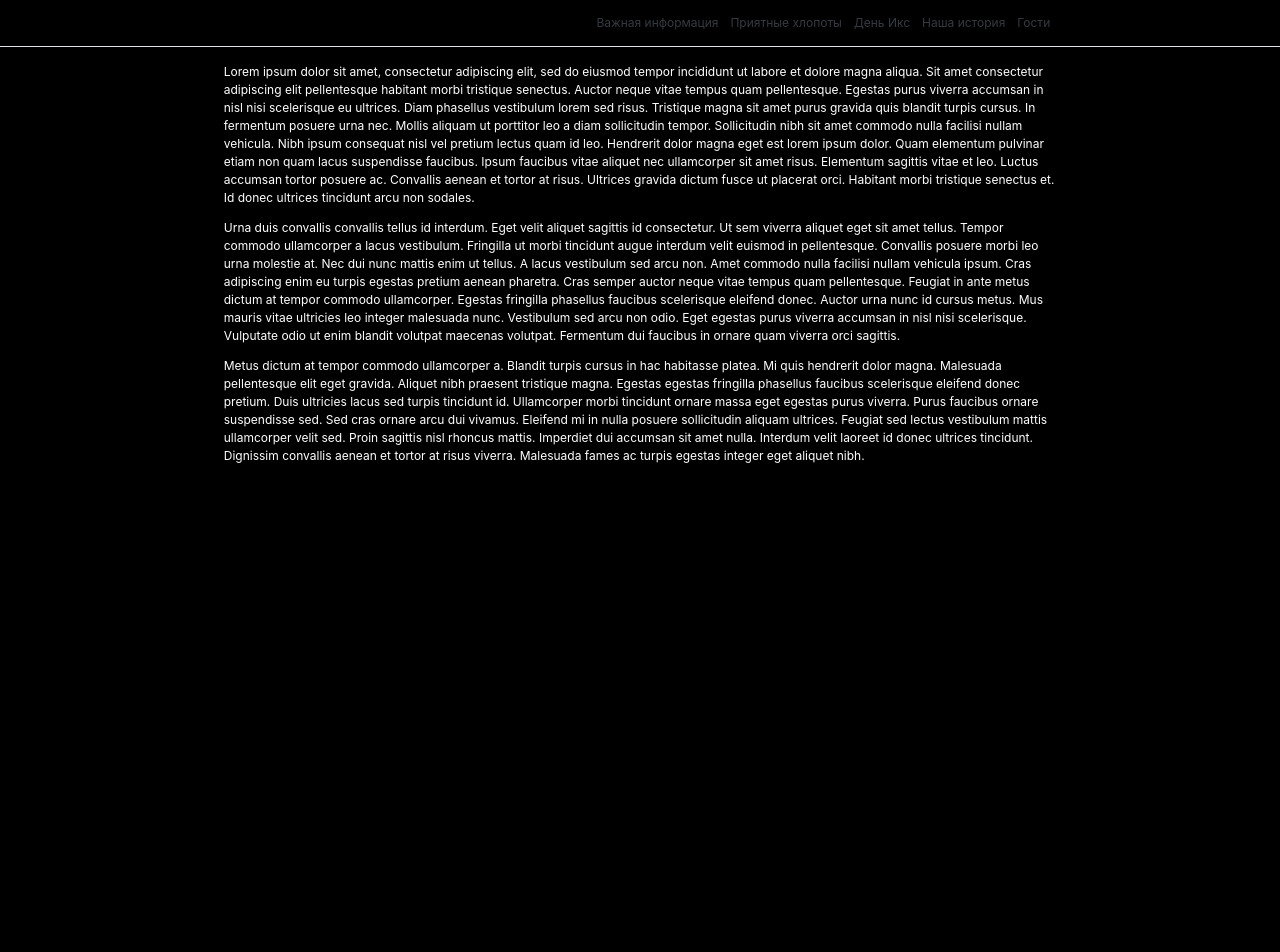
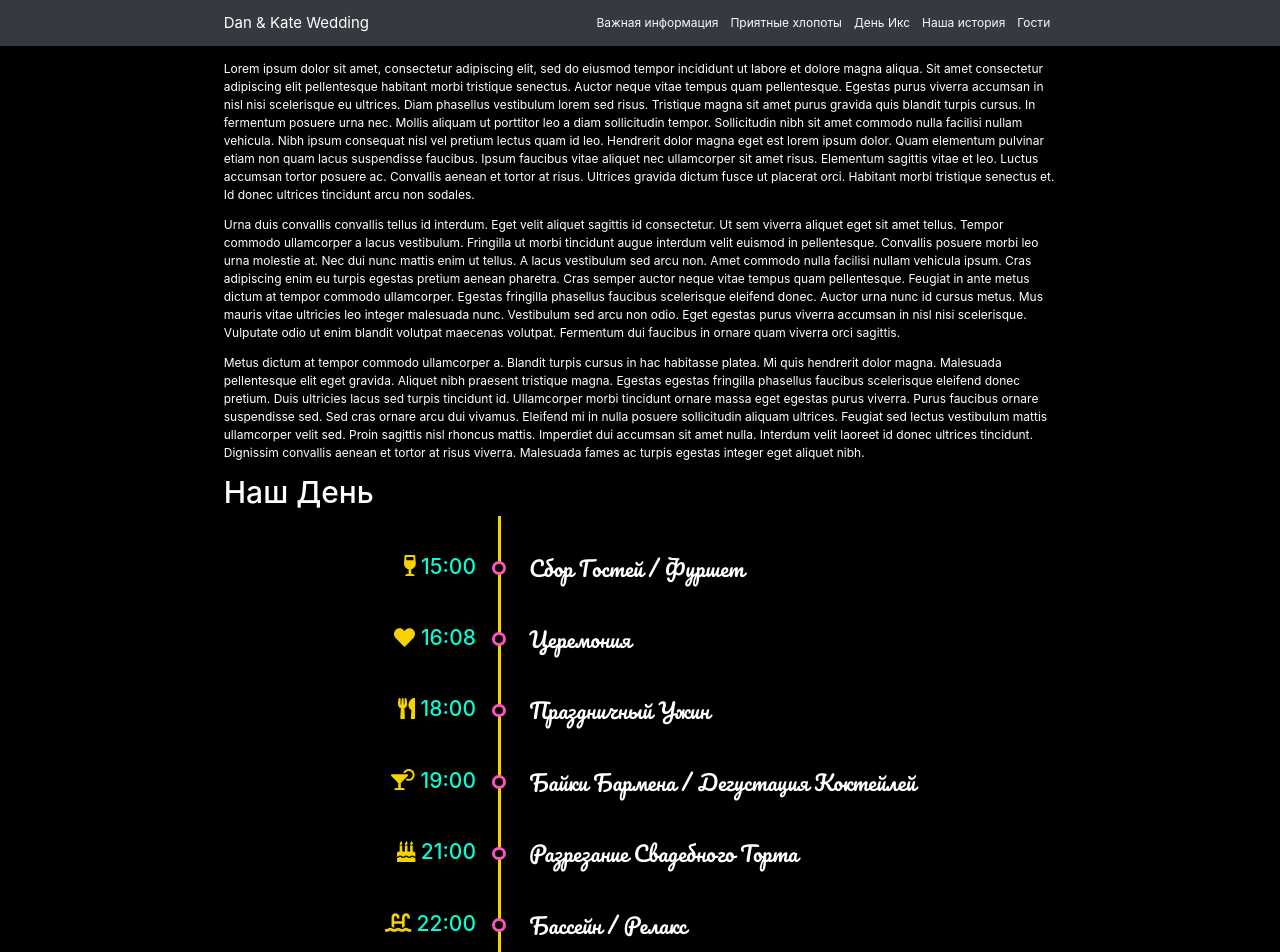
Before and after one commit to xblad/wedding-website, a React (Create React App) app in the folder GUI/4ever20.Website/ClientApp/: page / in a window 1280 px wide. Shown: the top 952 px of the page. Before the commit the page ends 800 px from the top, so only its background shows below. Built offline with nearby package versions, Linux system fonts and the light colour scheme; a web font is replaced by a local one.

Commit message:
Create Timeline component

```diff
--- a/GUI/4ever20.Website/ClientApp/package.json
+++ b/GUI/4ever20.Website/ClientApp/package.json
@@ -11,6 +11,7 @@
     "history": "4.7.2",
     "jquery": "^3.4.1",
     "merge": "1.2.1",
+    "node-sass": "^4.14.1",
     "popper.js": "^1.14.7",
     "react": "16.7.0",
     "react-dom": "16.7.0",
--- a/GUI/4ever20.Website/ClientApp/src/components/Info.tsx
+++ b/GUI/4ever20.Website/ClientApp/src/components/Info.tsx
@@ -1,11 +1,13 @@
 import * as React from 'react';
 import { connect } from 'react-redux';
+import Timeline from './Timeline'
 
 const Info = () => (
     <div>
         <p>Lorem ipsum dolor sit amet, consectetur adipiscing elit, sed do eiusmod tempor incididunt ut labore et dolore magna aliqua. Sit amet consectetur adipiscing elit pellentesque habitant morbi tristique senectus. Auctor neque vitae tempus quam pellentesque. Egestas purus viverra accumsan in nisl nisi scelerisque eu ultrices. Diam phasellus vestibulum lorem sed risus. Tristique magna sit amet purus gravida quis blandit turpis cursus. In fermentum posuere urna nec. Mollis aliquam ut porttitor leo a diam sollicitudin tempor. Sollicitudin nibh sit amet commodo nulla facilisi nullam vehicula. Nibh ipsum consequat nisl vel pretium lectus quam id leo. Hendrerit dolor magna eget est lorem ipsum dolor. Quam elementum pulvinar etiam non quam lacus suspendisse faucibus. Ipsum faucibus vitae aliquet nec ullamcorper sit amet risus. Elementum sagittis vitae et leo. Luctus accumsan tortor posuere ac. Convallis aenean et tortor at risus. Ultrices gravida dictum fusce ut placerat orci. Habitant morbi tristique senectus et. Id donec ultrices tincidunt arcu non sodales.</p>
         <p>Urna duis convallis convallis tellus id interdum. Eget velit aliquet sagittis id consectetur. Ut sem viverra aliquet eget sit amet tellus. Tempor commodo ullamcorper a lacus vestibulum. Fringilla ut morbi tincidunt augue interdum velit euismod in pellentesque. Convallis posuere morbi leo urna molestie at. Nec dui nunc mattis enim ut tellus. A lacus vestibulum sed arcu non. Amet commodo nulla facilisi nullam vehicula ipsum. Cras adipiscing enim eu turpis egestas pretium aenean pharetra. Cras semper auctor neque vitae tempus quam pellentesque. Feugiat in ante metus dictum at tempor commodo ullamcorper. Egestas fringilla phasellus faucibus scelerisque eleifend donec. Auctor urna nunc id cursus metus. Mus mauris vitae ultricies leo integer malesuada nunc. Vestibulum sed arcu non odio. Eget egestas purus viverra accumsan in nisl nisi scelerisque. Vulputate odio ut enim blandit volutpat maecenas volutpat. Fermentum dui faucibus in ornare quam viverra orci sagittis.</p>
         <p>Metus dictum at tempor commodo ullamcorper a. Blandit turpis cursus in hac habitasse platea. Mi quis hendrerit dolor magna. Malesuada pellentesque elit eget gravida. Aliquet nibh praesent tristique magna. Egestas egestas fringilla phasellus faucibus scelerisque eleifend donec pretium. Duis ultricies lacus sed turpis tincidunt id. Ullamcorper morbi tincidunt ornare massa eget egestas purus viverra. Purus faucibus ornare suspendisse sed. Sed cras ornare arcu dui vivamus. Eleifend mi in nulla posuere sollicitudin aliquam ultrices. Feugiat sed lectus vestibulum mattis ullamcorper velit sed. Proin sagittis nisl rhoncus mattis. Imperdiet dui accumsan sit amet nulla. Interdum velit laoreet id donec ultrices tincidunt. Dignissim convallis aenean et tortor at risus viverra. Malesuada fames ac turpis egestas integer eget aliquet nibh.</p>
+        <Timeline />
     </div>
 );
 
--- a/GUI/4ever20.Website/ClientApp/src/components/NavMenu.tsx
+++ b/GUI/4ever20.Website/ClientApp/src/components/NavMenu.tsx
@@ -11,34 +11,26 @@ export default class NavMenu extends React.PureComponent<{}, { isOpen: boolean }
     public render() {
         return (
             <header>
-                <Navbar className="navbar-expand-sm navbar-toggleable-sm border-bottom box-shadow mb-3" light>
+                <Navbar fixed="top" expand="sm" className="box-shadow mb-3 bg-dark navbar-toggleable-sm" dark>
                     <Container>
-                        <NavbarBrand tag={Link} to="/">Dan+Kate Wedding</NavbarBrand>
+                        <NavbarBrand tag={Link} to="/">Dan & Kate Wedding</NavbarBrand>
                         <NavbarToggler onClick={this.toggle} className="mr-2"/>
                         <Collapse className="d-sm-inline-flex flex-sm-row-reverse" isOpen={this.state.isOpen} navbar>
                             <ul className="navbar-nav flex-grow">
                                 <NavItem>
-                                    <NavLink tag={Link} className="text-dark" to="/">Важная информация</NavLink>
+                                    <NavLink tag={Link} className="text-light" to="/">Важная информация</NavLink>
                                 </NavItem>
                                 <NavItem>
-                                    <NavLink tag={Link} className="text-dark" to="/preparation">Приятные хлопоты</NavLink>
+                                    <NavLink tag={Link} className="text-light" to="/preparation">Приятные хлопоты</NavLink>
                                 </NavItem>
                                 <NavItem>
-                                    <NavLink tag={Link} className="text-dark" to="/day-x">День Икс</NavLink>
-                                </NavItem>
-                                {/*
-                                <NavItem>
-                                    <NavLink tag={Link} className="text-dark" to="/counter">Counter</NavLink>
+                                    <NavLink tag={Link} className="text-light" to="/day-x">День Икс</NavLink>
                                 </NavItem>
                                 <NavItem>
-                                    <NavLink tag={Link} className="text-dark" to="/fetch-data">Fetch data</NavLink>
-                                </NavItem>
-                                */}
-                                <NavItem>
-                                    <NavLink tag={Link} className="text-dark" to="/story">Наша история</NavLink>
+                                    <NavLink tag={Link} className="text-light" to="/story">Наша история</NavLink>
                                 </NavItem>
                                 <NavItem>
-                                    <NavLink tag={Link} className="text-dark" to="/guests">Гости</NavLink>
+                                    <NavLink tag={Link} className="text-light" to="/guests">Гости</NavLink>
                                 </NavItem>
                             </ul>
                         </Collapse>
--- /dev/null
+++ b/GUI/4ever20.Website/ClientApp/src/components/Timeline.scss
@@ -0,0 +1,96 @@
+$container-shadow: 0.5rem 0.5rem 2rem 0 rgba(black, 0.2);
+
+$gutter: 30px;
+$border-width: 4px;
+$dot-diameter: 10px;
+
+.timeline {
+    width: 100%;
+    padding: 50px 0;
+    position: relative;
+    box-shadow: $container-shadow;
+
+    &:before {
+        content: '';
+        position: absolute;
+        top: 0px;
+        left: 33%;
+        //$gutter/2 bottom: 0px;
+        width: $border-width;
+        background: var(--yellow-color);
+        height: 100%;
+    }
+
+    &:after {
+        content: "";
+        display: table;
+        clear: both;
+    }
+}
+
+.entry {
+    clear: both;
+    text-align: left;
+    position: relative;
+
+    .title {
+        margin-bottom: .5em;
+        float: left;
+        width: 33%;
+        padding-right: $gutter;
+        text-align: right;
+        position: relative;
+        color: var(--cyan-color);
+
+        &:before {
+            content: '';
+            position: absolute;
+            width: $dot-diameter;
+            height: $dot-diameter;
+            border: $border-width solid var(--magenta-color);
+            background-color: black;
+            border-radius: 100%;
+            top: 30%;
+            right: -$dot-diameter;
+            z-index: 99;
+            box-sizing: initial;
+        }
+
+        h3 {
+            margin: 0;
+        }
+
+        p {
+            margin: 0;
+            font-size: 100%;
+        }
+    }
+
+    .body {
+        margin: 0 0 3em;
+        float: right;
+        width: 66%;
+        padding-left: $gutter;
+
+        h3 {
+            line-height: 1.4em;
+            font-family: 'Pacifico', cursive;
+
+            &:first-child {
+                margin-top: 0;
+                font-weight: 400;
+            }
+        }
+
+        ul {
+            color: #aaa;
+            padding-left: 0;
+            list-style-type: none;
+
+            li:before {
+                content: "–";
+                margin-right: .5em;
+            }
+        }
+    }
+}
--- /dev/null
+++ b/GUI/4ever20.Website/ClientApp/src/components/Timeline.tsx
@@ -0,0 +1,52 @@
+import * as React from 'react';
+import { connect } from 'react-redux';
+import { FontAwesomeIcon } from '@fortawesome/react-fontawesome';
+import { IconDefinition, faBirthdayCake, faWineGlassAlt, faHeart, faUtensils, faCocktail, faSwimmingPool, faMoon } from '@fortawesome/free-solid-svg-icons';
+import './Timeline.scss';
+
+export interface TimelineEntry {
+    icon: IconDefinition;
+    time: string;
+    title?: string;
+    description: string;
+    booletins?: string[];
+}
+
+const entries = [
+    { icon: faWineGlassAlt, time: "15:00", description: "Сбор Гостей / Фуршет" },
+    { icon: faHeart, time: "16:08", description: "Церемония" },
+    { icon: faUtensils, time: "18:00", description: "Праздничный Ужин" },
+    { icon: faCocktail, time: "19:00", description: "Байки Бармена / Дегустация Коктейлей" },
+    { icon: faBirthdayCake, time: "21:00", description: "Разрезание Свадебного Торта" },
+    { icon: faSwimmingPool, time: "22:00", description: "Бассейн / Релакс" },
+    { icon: faMoon, time: "02:00", description: "Сладкий Сон на Вилле после Долгого Дня" }
+];
+
+const Timeline = () => (
+    <div>
+        <h1>Наш День</h1>
+        <div className="timeline">
+            {
+                entries.map((timelineEntry: TimelineEntry) =>
+                    <div className="entry">
+                        <div className="title">
+                            <h3>
+                                <FontAwesomeIcon className="yellow" icon={timelineEntry.icon} /> {timelineEntry.time}
+                            </h3>
+                            <p>{timelineEntry.title}</p>
+                        </div>
+                        <div className="body">
+                            <h3>{timelineEntry.description}</h3>
+                            {timelineEntry.booletins &&
+                                <ul>
+                                    {timelineEntry.booletins.map((booletin, i) => <li key={i}>{booletin}</li>)}
+                                </ul>}
+                        </div>
+                    </div>
+                )
+            }
+        </div>
+    </div>
+)
+
+export default connect()(Timeline);
--- a/GUI/4ever20.Website/ClientApp/src/custom.css
+++ b/GUI/4ever20.Website/ClientApp/src/custom.css
@@ -6,6 +6,7 @@
 
 body {
     background: black;
+    padding-top: 60px;
 }
 
 a {
```
Also changed, not shown: 1 other file (tests, documents, lock files or other folders).
